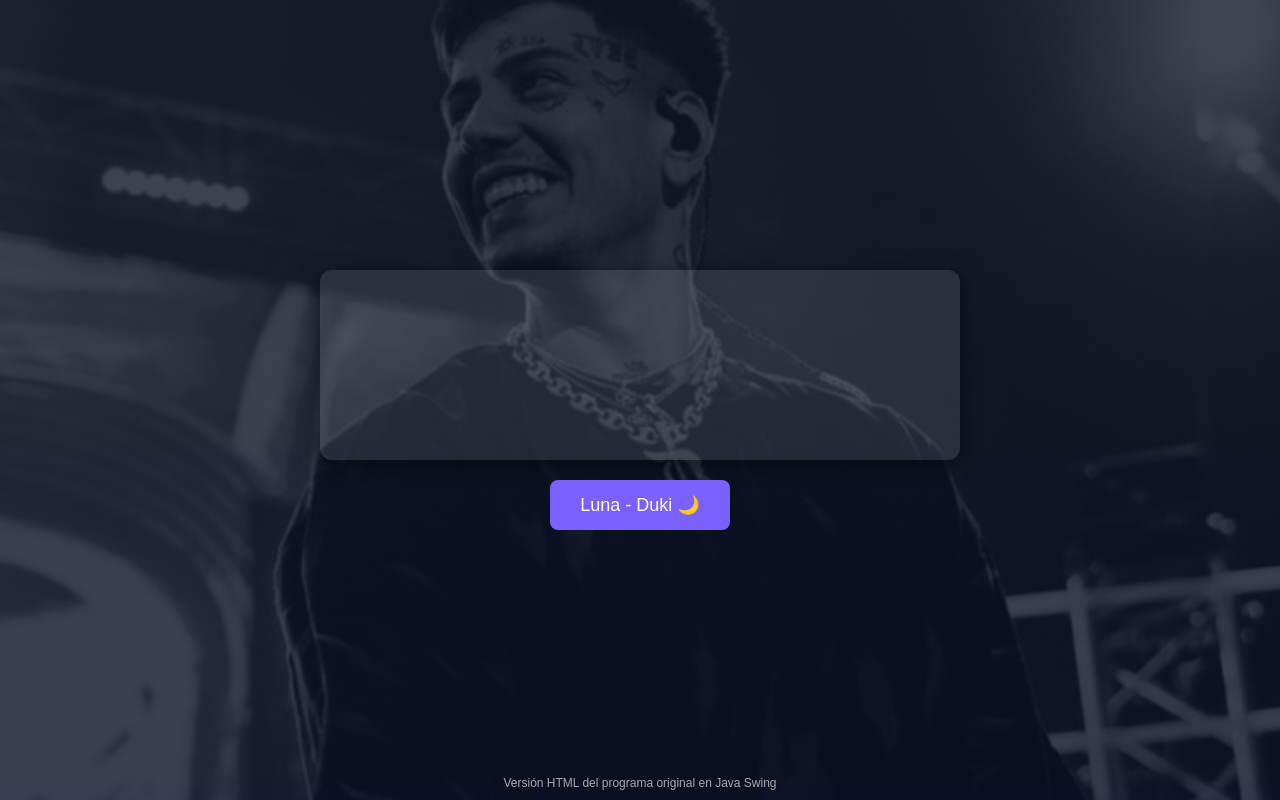
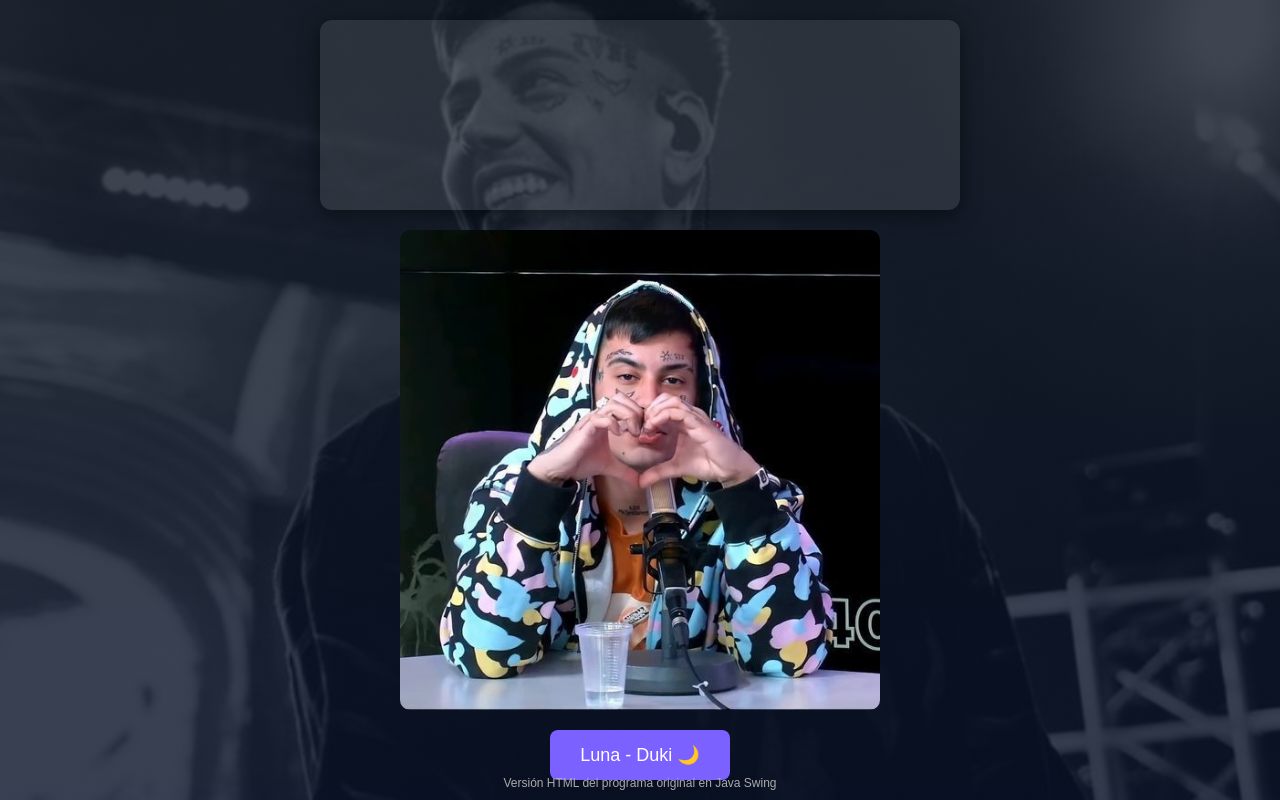
Before and after one commit to rodriguezgordillosantiagogg-ship-it/luna-duki-project_1, a plain HTML site: page index.html in a window 1280 px wide. Drawn offline with Linux system fonts and the light colour scheme.

Commit message:
Update index.html

```diff
--- a/index.html
+++ b/index.html
@@ -50,6 +50,19 @@
             justify-content: center;
         }
 
+        #contenedor-imagen {
+            width: 90%;
+            max-width: 600px;
+            min-height: 150px;
+            margin-bottom: 20px;
+            display: none; /* Inicia oculto */
+            z-index: 20;
+            /* Para centrar la imagen */
+            display: flex;
+            align-items: center;
+            justify-content: center;
+        }
+
         button {
             background-color: #7b61ff;
             border: none;
@@ -94,6 +107,11 @@
         <p>&nbsp;</p>
     </div>
 
+    <div id="contenedor-imagen">
+        <img id="foto-final" src="foto_final.jpg" alt="Foto Final" style="max-width: 100%; max-height: 100%; border-radius: 10px;">
+    </div>
+
+
     <button id="botonInicio">Luna - Duki 🌙</button>
 
     <footer>Versión HTML del programa original en Java Swing</footer>
@@ -136,10 +154,10 @@
 
         // Mensajes que aparecerán con el botón "Seguir" (MANUAL)
         const MENSAJES_FINALES = [
-            "...", // Paso 1 (NUEVO ORDEN)
+            "...", // Paso 1
             "La letra me recordo lo poco que conozco de ti", // Paso 2
-            "...", // Paso 3 (Puntos suspensivos repetidos)
-            "ojala asi me creas asi sea un poquito :)" // Paso 4 (Texto corregido)
+            "...", // Paso 3
+            "ojala asi me creas asi sea un poquito :)" // Paso 4
         ];
 
         // ===========================
@@ -151,6 +169,8 @@
         let customMessageIndex = 0;
         const botonInicio = document.getElementById("botonInicio");
         const contenedorLetras = document.getElementById("contenedor-letras");
+        const contenedorImagen = document.getElementById("contenedor-imagen");
+        const fotoFinal = document.getElementById("foto-final");
         const audioLuna = document.getElementById("audio-luna");
 
         // ===========================
@@ -166,6 +186,11 @@
         function reiniciarPrograma() {
             botonInicio.innerText = "Luna - Duki 🌙";
             contenedorLetras.innerHTML = "<p>&nbsp;</p>";
+
+            // Lógica para ocultar imagen y mostrar letras
+            contenedorImagen.style.display = 'none';
+            contenedorLetras.style.display = 'flex';
+
             indiceActual = 0;
             isPlaying = false;
             isCustomSequenceActive = false;
@@ -208,24 +233,29 @@
         // EVENTO DEL BOTÓN PRINCIPAL
         // ===========================
         botonInicio.addEventListener("click", () => {
-            // Lógica MANUAL de mensajes finales
+            // Lógica MANUAL de mensajes finales (5 PASOS: 4 mensajes + 1 foto)
             if (isCustomSequenceActive) {
 
-                // 1. Si ya se mostró el último mensaje (4), el siguiente clic es para Reiniciar
-                if (customMessageIndex === MENSAJES_FINALES.length) {
-                    reiniciarPrograma(); // Ejecuta la función de reinicio
+                // 1. LÓGICA DE REINICIO (Paso 6: Clic después de mostrar la foto)
+                if (customMessageIndex === MENSAJES_FINALES.length + 1) {
+                    reiniciarPrograma();
                     return;
                 }
 
-                // 2. Si todavía hay mensajes, muestra el siguiente
+                // 2. PASO DE LA FOTO (Paso 5: customMessageIndex === 4)
+                if (customMessageIndex === MENSAJES_FINALES.length) {
+                    contenedorLetras.style.display = 'none'; // Oculta el texto
+                    contenedorImagen.style.display = 'flex'; // Muestra la foto
+
+                    botonInicio.innerText = "Reiniciar"; // El botón cambia a Reiniciar
+                    customMessageIndex++; // Incrementa para esperar el paso de Reinicio
+                    return;
+                }
+
+                // 3. PASOS DE MENSAJE (Pasos 1 a 4: customMessageIndex < 4)
                 if (customMessageIndex < MENSAJES_FINALES.length) {
                     typeWriter(MENSAJES_FINALES[customMessageIndex]);
                     customMessageIndex++;
-                }
-
-                // 3. Si se acaba de mostrar el último mensaje (el 4), cambia el botón a "Reiniciar"
-                if (customMessageIndex === MENSAJES_FINALES.length) {
-                    botonInicio.innerText = "Reiniciar";
                 }
 
                 return;
```
